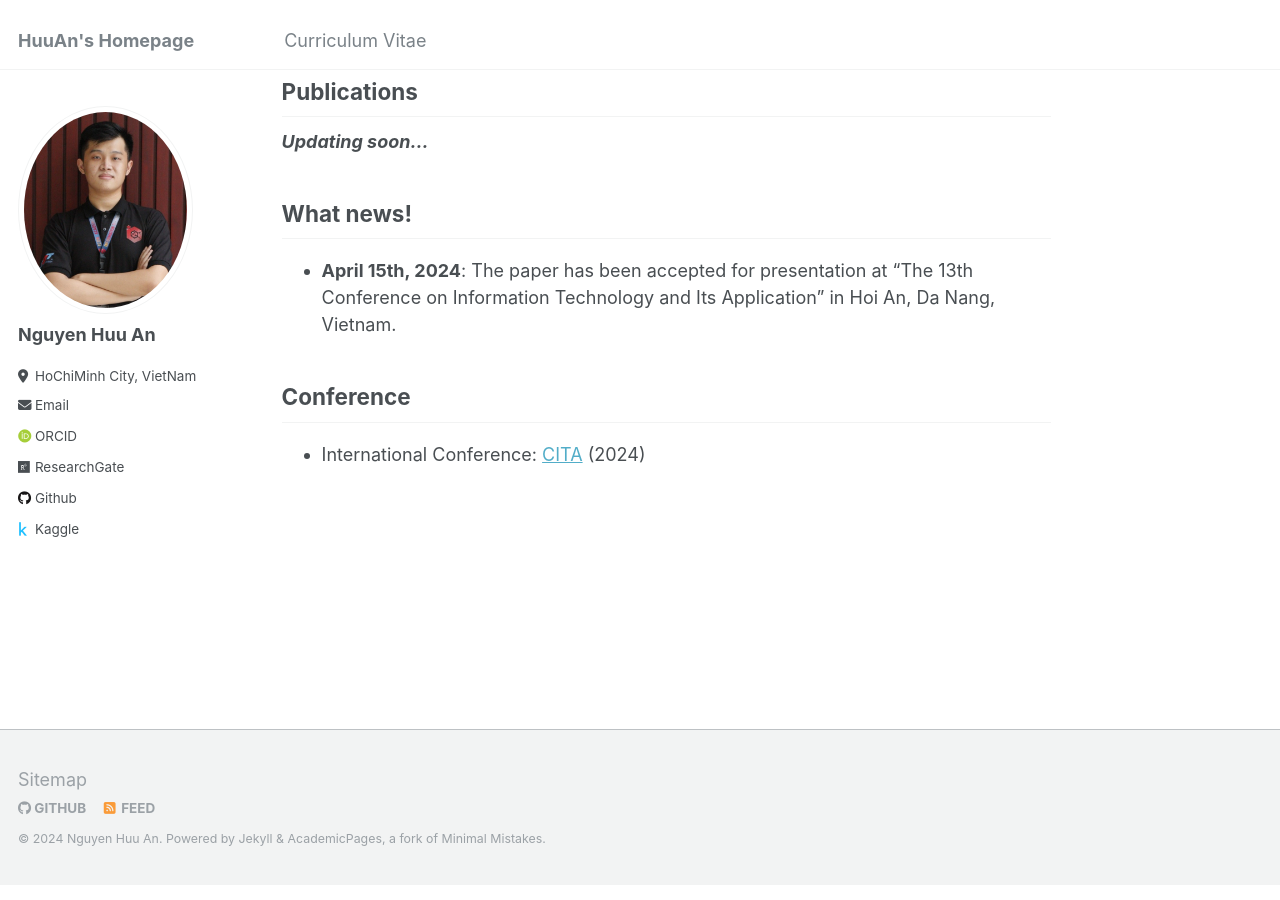
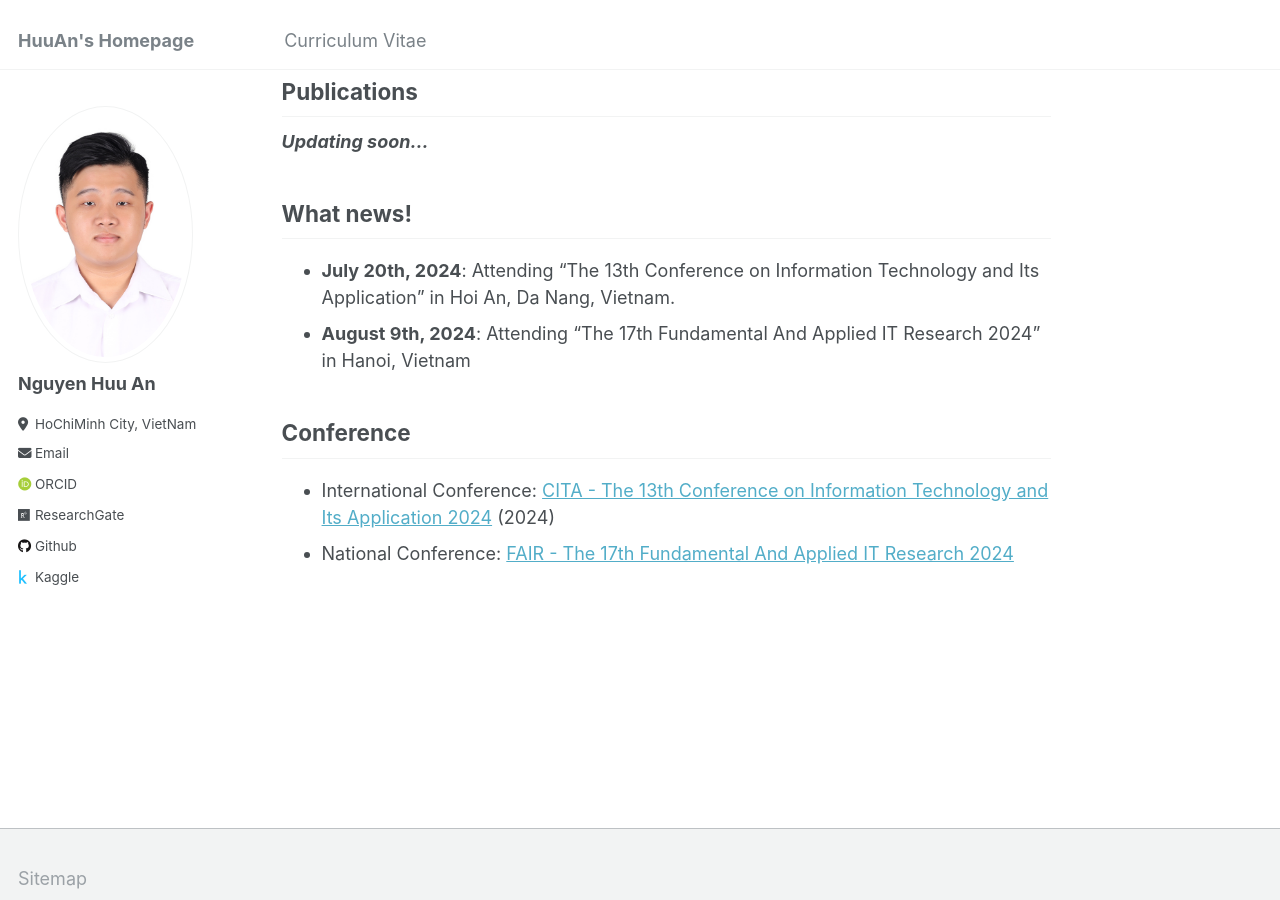
Before and after one commit to HuuAnnnn/huuannnn.github.io, a Jekyll site: the page built from _pages/about.md, in a window 1280 px wide and 900 px high, scrolled down 613 px. Built offline with Jekyll 4.4.1, drawn with Linux system fonts in a browser that asks for light colours; some web fonts are replaced.

Commit message:
Update image profile and about information

```diff
--- a/_pages/about.md
+++ b/_pages/about.md
@@ -29,8 +29,10 @@ Publications
 
 What news!
 ------
-+ **April 15th, 2024**: The paper has been accepted for presentation at "The 13th Conference on Information Technology and Its Application" in Hoi An, Da Nang, Vietnam.
++ **July 20th, 2024**: Attending "The 13th Conference on Information Technology and Its Application" in Hoi An, Da Nang, Vietnam.
++ **August 9th, 2024**: Attending "The 17th Fundamental And Applied IT Research 2024" in Hanoi, Vietnam
 
 Conference
 ------
-+ International Conference: [CITA](https://cita.vku.udn.vn/2024) (2024)
++ International Conference: [CITA - The 13th Conference on Information Technology and Its Application 2024](https://cita.vku.udn.vn/2024) (2024)
++ National Conference: [FAIR - The 17th Fundamental And Applied IT Research 2024](https://fair.conf.vn/)
```
Also changed, not shown: images/Profile.jpg.
